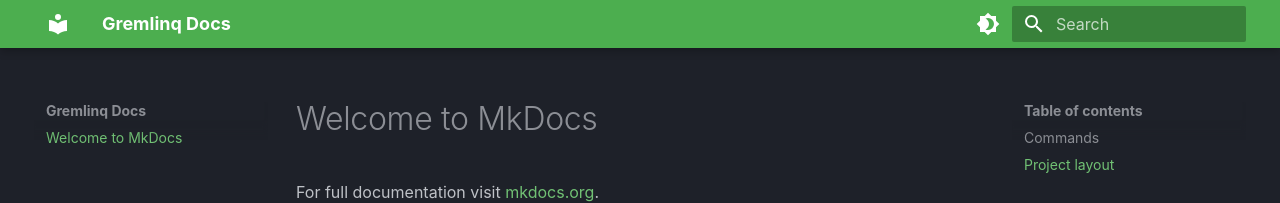
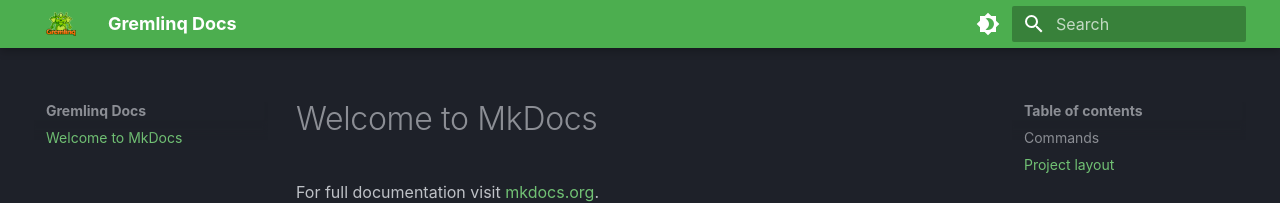
Before and after one commit to Gremlinq/Gremlinq.github.io, an MkDocs documentation site: the page built from docs/index.md, in a window 1280 px wide. Shown: the top 203 px of the page. Built offline with MkDocs 1.6.1 and Material for MkDocs 9.7.7, drawn with Linux system fonts in a browser that asks for light colours.

Commit message:
Add a logo and a favicon. The logo is not optimal but good enough for now.

```diff
--- a/mkdocs.yml
+++ b/mkdocs.yml
@@ -2,6 +2,9 @@
 
 theme:
   name: material
+  logo: assets/Logo.png
+  favicon: assets/Logo.png
+
   palette:
   # Palette toggle for dark mode
     - scheme: slate
```
Also changed, not shown: docs/assets/Logo.png (added).
